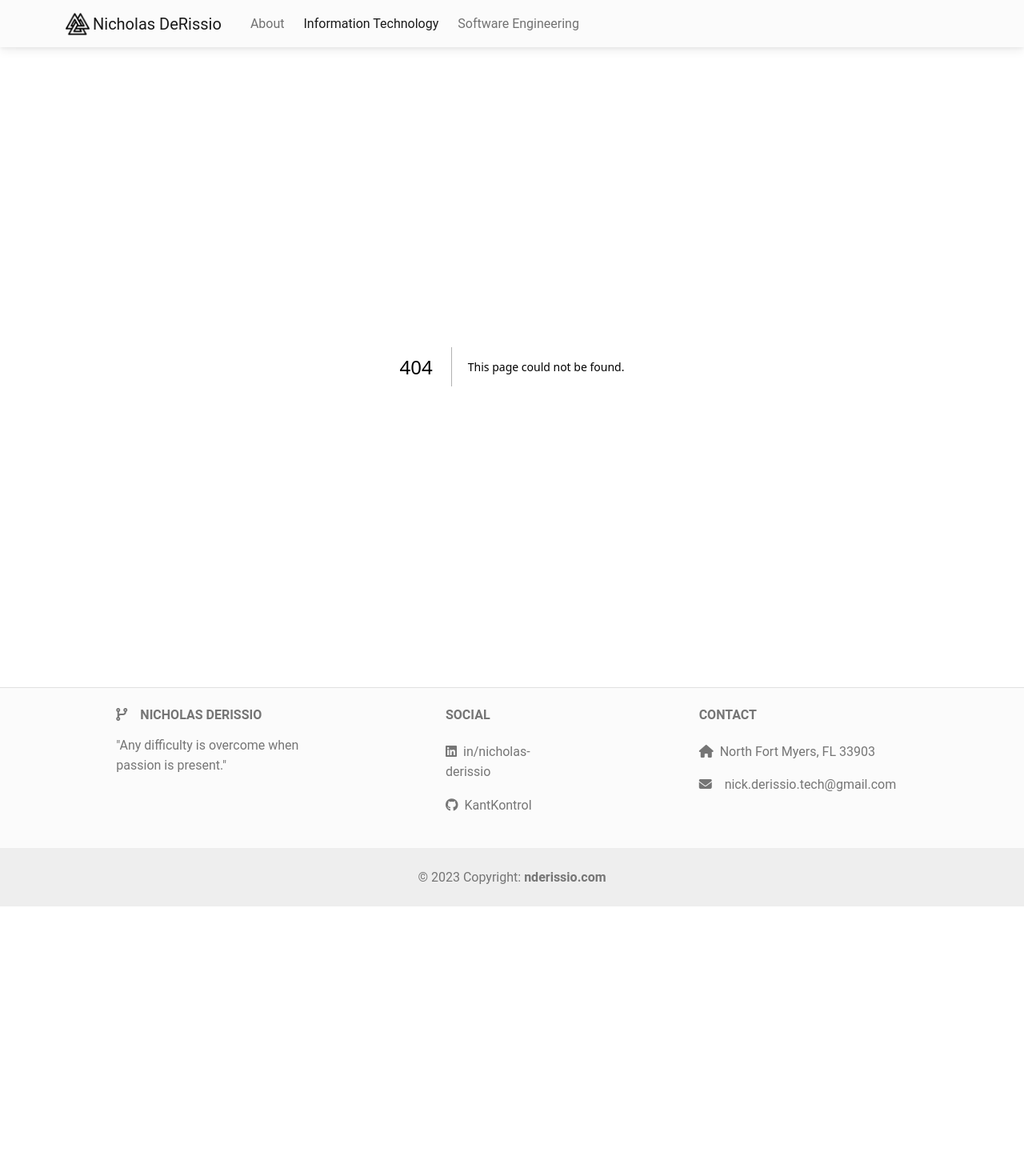
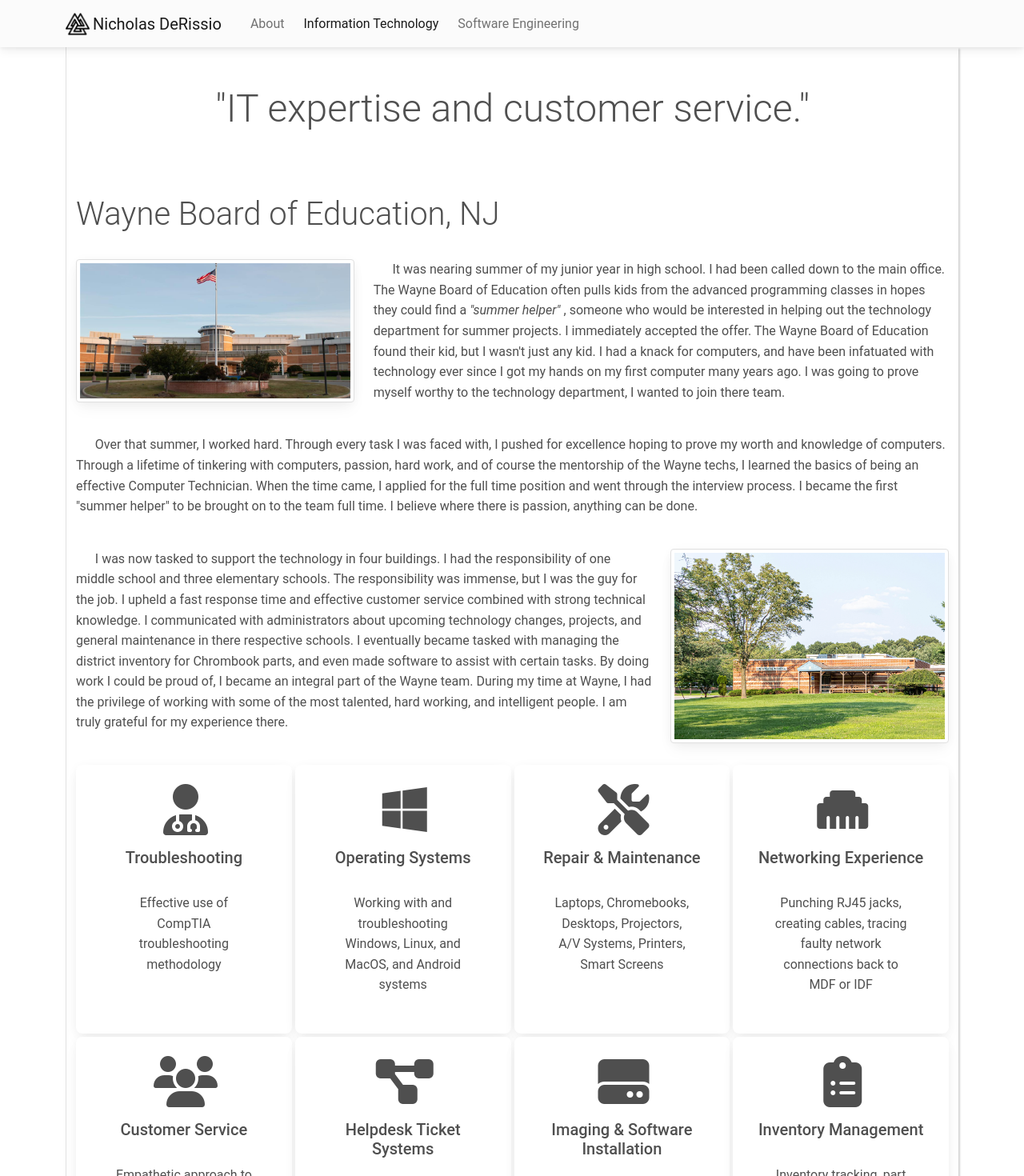
Before and after one commit to KantKontrol/React-Portfolio-2, a Next.js app in the folder portfolio-next-2/: page /it in a window 1280 px wide. Before the commit this address had no page. Shown: the top 1470 px of the page at 80% size. Before the commit the page ends 1133 px from the top, so only its background shows below. Built offline with nearby package versions, Linux system fonts and the light colour scheme.

Commit message:
updated it page and skills

```diff
--- /dev/null
+++ b/portfolio-next-2/src/pages/it.tsx
@@ -0,0 +1,115 @@
+import React from "react";
+import ReactMarkdown from "react-markdown";
+import PageBase from "../components/PageBase";
+import { MDBCol, MDBContainer, MDBRow, MDBTypography } from "mdb-react-ui-kit";
+import awms from "../images/awms.png";
+import laf from "../images/laf.png";
+import SkillCase from "../components/SkillCase";
+import SkillsIt from "../util/SkillsIt.json";
+import Image from "next/image";
+
+const InformationTechnology = () => {
+  return (
+    <PageBase>
+      <MDBContainer>
+        <MDBRow className="p-5">
+          <MDBCol className="text-center">
+            <MDBTypography tag="div" className="display-5 pb-3 mb-3">
+              "IT expertise and customer service."
+            </MDBTypography>
+          </MDBCol>
+        </MDBRow>
+        <MDBRow>
+          <MDBCol>
+            <MDBTypography tag="div" className="display-6 pb-3 mb-3">
+              Wayne Board of Education, NJ
+            </MDBTypography>
+          </MDBCol>
+        </MDBRow>
+        <MDBRow className="mb-4">
+          <MDBCol md="4">
+            <Image
+              src={awms}
+              className="img-fluid shadow-4 img-thumbnail"
+              alt="Anthony Wayne Middle School"
+            />
+          </MDBCol>
+          <MDBCol md="8">
+            <ReactMarkdown>
+              &nbsp;&nbsp;&nbsp;&nbsp;&nbsp;&nbsp;It was nearing summer of my
+              junior year in high school. I had been called down to the main
+              office. The Wayne Board of Education often pulls kids from the
+              advanced programming classes in hopes they could find a *"summer
+              helper"* , someone who would be interested in helping out the
+              technology department for summer projects. I immediately accepted
+              the offer. The Wayne Board of Education found their kid, but I
+              wasn't just any kid. I had a knack for computers, and have been
+              infatuated with technology ever since I got my hands on my first
+              computer many years ago. I was going to prove myself worthy to the
+              technology department, I wanted to join there team.
+            </ReactMarkdown>
+          </MDBCol>
+        </MDBRow>
+        <MDBRow className="mb-4">
+          <MDBCol md="12">
+            <ReactMarkdown>
+              &nbsp;&nbsp;&nbsp;&nbsp;&nbsp;&nbsp;Over that summer, I worked
+              hard. Through every task I was faced with, I pushed for excellence
+              hoping to prove my worth and knowledge of computers. Through a
+              lifetime of tinkering with computers, passion, hard work, and of
+              course the mentorship of the Wayne techs, I learned the basics of
+              being an effective Computer Technician. When the time came, I
+              applied for the full time position and went through the interview
+              process. I became the first "summer helper" to be brought on to
+              the team full time. I believe where there is passion, anything can
+              be done.
+            </ReactMarkdown>
+          </MDBCol>
+        </MDBRow>
+        <MDBRow className="mb-4">
+          <MDBCol md="8">
+            <ReactMarkdown>
+              &nbsp;&nbsp;&nbsp;&nbsp;&nbsp;&nbsp;I was now tasked to support
+              the technology in four buildings. I had the responsibility of one
+              middle school and three elementary schools. The responsibility was
+              immense, but I was the guy for the job. I upheld a fast response
+              time and effective customer service combined with strong technical
+              knowledge. I communicated with administrators about upcoming
+              technology changes, projects, and general maintenance in there
+              respective schools. I eventually became tasked with managing the
+              district inventory for Chrombook parts, and even made software to
+              assist with certain tasks. By doing work I could be proud of, I
+              became an integral part of the Wayne team. During my time at
+              Wayne, I had the privilege of working with some of the most
+              talented, hard working, and intelligent people. I am truly
+              grateful for my experience there.
+            </ReactMarkdown>
+          </MDBCol>
+          <MDBCol md="4">
+            <Image
+              src={laf}
+              className="img-fluid shadow-4 img-thumbnail"
+              alt="Lafayette Elementary School"
+            />
+          </MDBCol>
+        </MDBRow>
+        <MDBRow className="row-cols-1 row-cols-md-2 row-cols-lg-4 g-1 mb-3 pb-3">
+          {SkillsIt.map(({ icon, skill, description, fab }) => {
+            return (
+              <MDBCol>
+                <SkillCase
+                  icon={icon}
+                  skill={skill}
+                  fab={fab}
+                  description={description}
+                />
+              </MDBCol>
+            );
+          })}
+        </MDBRow>
+      </MDBContainer>
+    </PageBase>
+  );
+};
+
+export default InformationTechnology;
--- /dev/null
+++ b/portfolio-next-2/src/util/SkillsIt.json
@@ -0,0 +1,46 @@
+[
+  {
+    "icon": "user-md",
+    "skill": "Troubleshooting",
+    "description": "Effective use of CompTIA troubleshooting methodology"
+  },
+  {
+    "icon": "windows",
+    "skill": "Operating Systems",
+    "description": "Working with and troubleshooting Windows, Linux, and MacOS, and Android systems",
+    "fab": true
+  },
+  {
+    "icon": "tools",
+    "skill": "Repair & Maintenance",
+    "description": "Laptops, Chromebooks, Desktops, Projectors, A/V Systems, Printers, Smart Screens"
+  },
+  {
+    "icon": "ethernet",
+    "skill": "Networking Experience",
+    "description": "Punching RJ45 jacks, creating cables, tracing faulty network connections back to MDF or IDF"
+  },
+  {
+    "icon": "users",
+    "skill": "Customer Service",
+    "description": "Empathetic approach to customer service always leaving end users heard, and satisfied."
+  },
+  {
+    "icon": "project-diagram",
+    "skill": "Helpdesk Ticket Systems",
+    "description": "Tracking, updating, and completing user issues through various ticket systems"
+  },
+  {
+    "icon": "hdd",
+    "skill": "Imaging & Software Installation",
+    "description": "Filewave, PDQDeploy, manual imaging and installation methods"
+  },
+  {
+    "icon": "clipboard-list",
+    "skill": "Inventory Management",
+    "description": "Inventory tracking, part management, facilitating orders via 3rd party vendors"
+  }
+
+
+
+]
```
